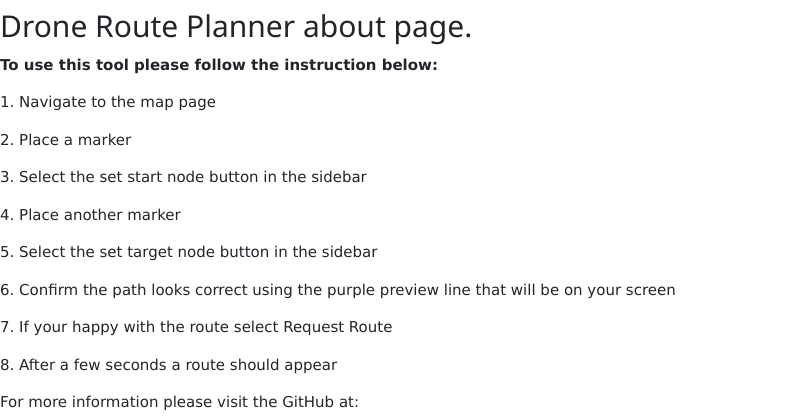
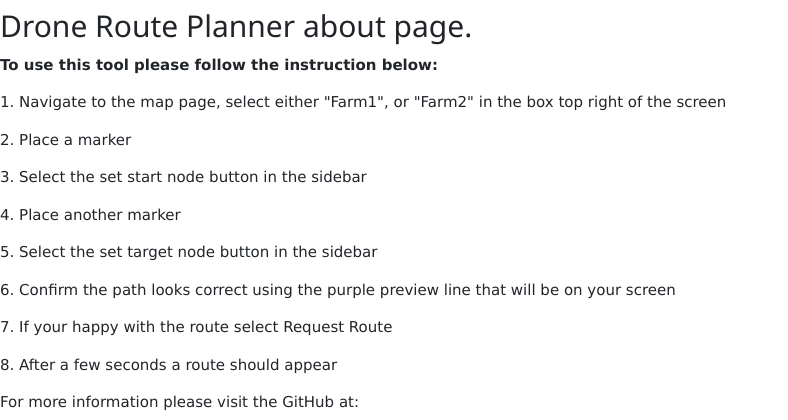
Before and after one commit to CallumBlair/droneRoutePlanner, a Flask app: page /about in a window 1280 px wide. Shown: the part 45-465 px from the top of the page, without its empty margins (0-788 px from the left). Run offline with Flask 2, Linux system fonts and the light colour scheme; some libraries are stand-ins or nearby versions.

Commit message:
Update about.html

```diff
--- a/templates/about.html
+++ b/templates/about.html
@@ -9,7 +9,7 @@
 
     <dt>To use this tool please follow the instruction below:</dt>
 	<p></p>
-	<p>1. Navigate to the map page</p>
+	<p>1. Navigate to the map page, select either "Farm1", or "Farm2" in the box top right of the screen</p>
 	<p>2. Place a marker</p>
 	<p>3. Select the set start node button in the sidebar</p>
 	<p>4. Place another marker</p>
```
